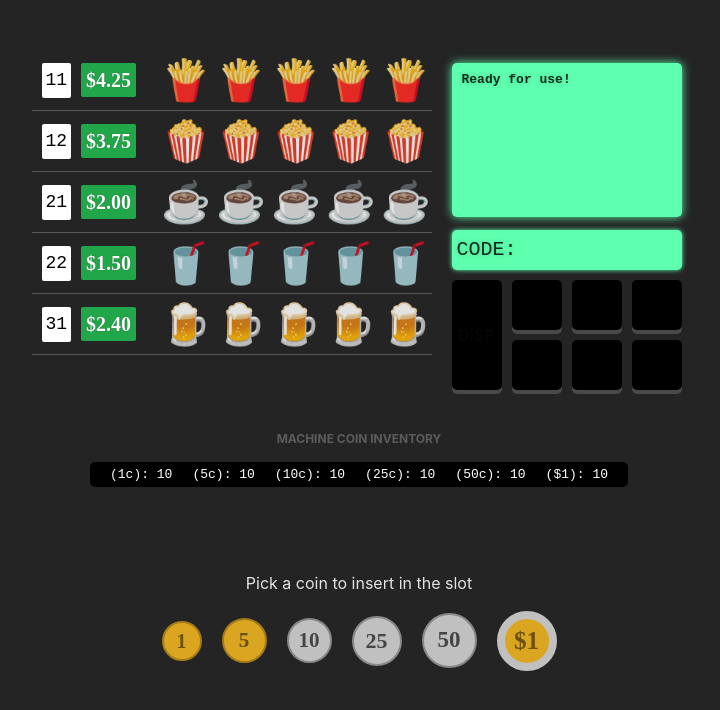
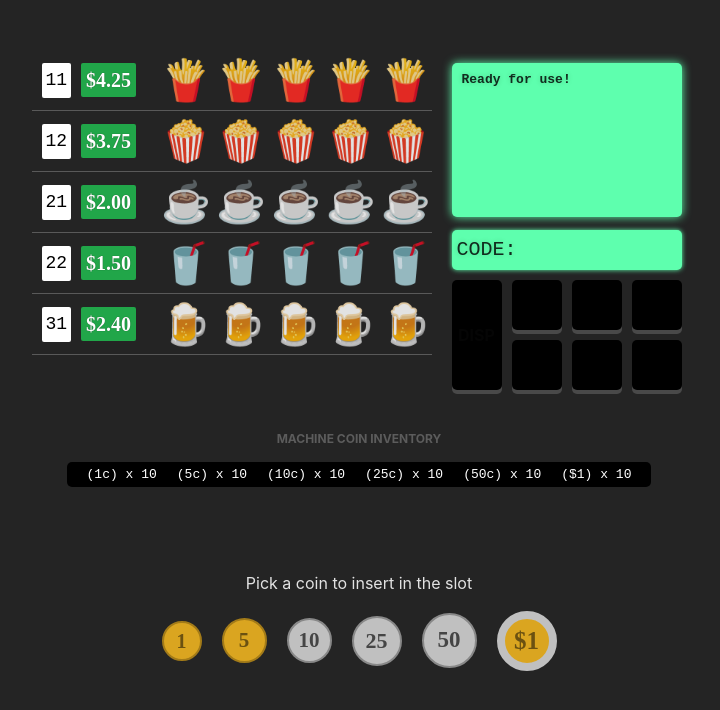
Before and after one commit to hawkgs/react-vending-machine, a React (Vite) app: page / in a window 1280 px wide. Shown: the top 710 px of the page, without its empty margins (281-1001 px from the left). Built offline with nearby package versions, Linux system fonts and the light colour scheme.

Commit message:
Display returned change

```diff
--- a/src/components/coin-inventory/CoinInventory.tsx
+++ b/src/components/coin-inventory/CoinInventory.tsx
@@ -1,17 +1,11 @@
 import styles from './CoinInventory.module.css';
-import { Coin, Machine } from '../../state/models';
+import { Machine } from '../../state/models';
 import { classes } from '../../utils/classes';
+import { coinFormatPipe } from '../../utils/helpers';
 
 interface CoinInventoryProps {
   machine: Machine;
   className?: string;
-}
-
-function coinFormatPipe(c: Coin) {
-  if (c < 100) {
-    return `${c}c`;
-  }
-  return `$${c / 100}`;
 }
 
 export default function CoinInventory({
@@ -24,7 +18,7 @@ export default function CoinInventory({
       <code className={styles.coins}>
         {machine.coins.toArray().map(([coin, quantity]) => (
           <span key={coin}>
-            ({coinFormatPipe(coin)}): {quantity}
+            ({coinFormatPipe(coin)}) x {quantity}
           </span>
         ))}
       </code>
--- a/src/components/screen/Screen.tsx
+++ b/src/components/screen/Screen.tsx
@@ -3,6 +3,7 @@ import styles from './Screen.module.css';
 
 import { List } from 'immutable';
 import { Machine, State } from '../../state/models';
+import { coinFormatPipe } from '../../utils/helpers';
 
 interface ScreenProps {
   machine: Machine;
@@ -16,7 +17,6 @@ const MessagesMap: { [key: string]: string } = {
   [State.CantProcessOrder]: `Can't process order`,
   [State.DispensingItem]: 'Dispensing item ...',
   [State.ItemDispensed]: 'Item dispensed!',
-  [State.DispensingChange]: 'Dispensing change ...',
 };
 
 export default function Screen({ machine }: ScreenProps) {
@@ -30,7 +30,9 @@ export default function Screen({ machine }: ScreenProps) {
   }, []);
 
   useEffect(() => {
-    if (machine.state === State.CoinsInserted) {
+    switch (machine.state) {
+      case State.CoinsInserted:
+        {
           const credit = machine.coinsInSlot.reduce((p, n) => p + n, 0) / 100;
           const message = `Credit: $${credit.toFixed(2)}`;
 
@@ -42,7 +44,23 @@ export default function Screen({ machine }: ScreenProps) {
             }
             return msgHistory.push(message);
           });
-    } else {
+        }
+        break;
+
+      case State.DispensingChange:
+        {
+          if (machine.change.size) {
+            const changeStr = machine.change
+              .map((c) => `(${coinFormatPipe(c)})`)
+              .join(' ');
+            const message = `Dispensing change: ${changeStr} ...`;
+
+            setMessageHistory((msgHistory) => msgHistory.push(message));
+          }
+        }
+        break;
+
+      default:
         setMessageHistory((msgHistory) =>
           msgHistory.push(MessagesMap[machine.state]),
         );
--- a/src/state/effects.ts
+++ b/src/state/effects.ts
@@ -12,6 +12,8 @@ import {
   machineReady,
 } from './actions';
 import { Coin, InventoryItem, Machine } from './models';
+
+const AsyncOpWaitTime = 2000;
 
 export function effects(
   machine: Machine,
@@ -63,31 +65,21 @@ export function effects(
             change: List<Coin>;
           };
           dispatch(dispenseItemSuccess(code, change));
-        }, 3000);
+        }, AsyncOpWaitTime);
       }
       break;
 
-    case 'dispense-item-success':
-      {
-        const { change } = action.payload as { change: List<Coin> };
-        if (!change.size) {
-          return dispatch(machineReady());
-        }
-
-        return dispatch(
-          dispenseChangeAttempt(
-            (action.payload as { change: List<Coin> }).change,
-          ),
-        );
-      }
-      break;
+    case 'dispense-item-success': {
+      const { change } = action.payload as { change: List<Coin> };
+      return dispatch(dispenseChangeAttempt(change));
+    }
 
     case 'dispense-change-attempt':
       {
         setTimeout(() => {
           const change = action.payload as List<Coin>;
           dispatch(dispenseChangeSuccess(change));
-        }, 3000);
+        }, AsyncOpWaitTime);
       }
       break;
 
--- a/src/state/models.ts
+++ b/src/state/models.ts
@@ -39,6 +39,7 @@ export enum State {
 interface MachineConfig {
   state?: State;
   coinsInSlot?: List<Coin>;
+  change?: List<Coin>; // Has only UI/presentation purpose
   coins?: Map<Coin, number>;
   items?: Map<string, List<InventoryItem>>;
 }
@@ -46,6 +47,7 @@ interface MachineConfig {
 const machineRecord = Record({
   state: State.StandBy,
   coinsInSlot: List<Coin>([]),
+  change: List<Coin>([]),
   coins: Map<Coin, number>([]),
   items: Map<string, List<InventoryItem>>([]),
 });
--- a/src/state/reducer.ts
+++ b/src/state/reducer.ts
@@ -50,7 +50,12 @@ export function reducer(machine: Machine, action: Action): Machine {
       break;
 
     case 'dispense-change-attempt':
-      machine = machine.set('state', State.DispensingChange);
+      {
+        const { change } = action.payload as { change: List<Coin> };
+        machine = machine
+          .set('change', change)
+          .set('state', State.DispensingChange);
+      }
       break;
 
     case 'dispense-change-success':
@@ -70,6 +75,7 @@ export function reducer(machine: Machine, action: Action): Machine {
 
         machine = machine
           .set('coinsInSlot', List([]))
+          .set('change', List([]))
           .set('coins', coins)
           .set('state', State.StandBy);
       }
--- a/src/utils/helpers.ts
+++ b/src/utils/helpers.ts
@@ -1,6 +1,13 @@
-import { Machine, State } from '../state/models';
+import { Coin, Machine, State } from '../state/models';
 
 export const isMachineInUse = (m: Machine) =>
   m.state === State.DispensingChange ||
   m.state === State.DispensingItem ||
   m.state === State.ItemDispensed;
+
+export const coinFormatPipe = (c: Coin) => {
+  if (c < 100) {
+    return `${c}c`;
+  }
+  return `$${c / 100}`;
+};
```
Lines whose indentation alone changed are shown as unchanged.
